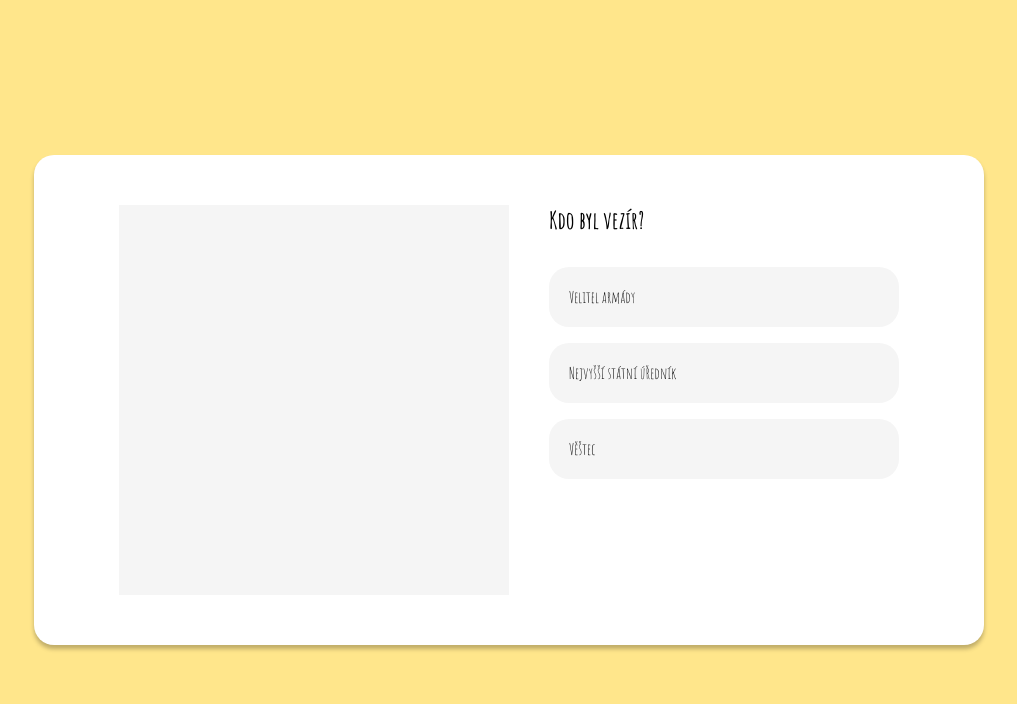
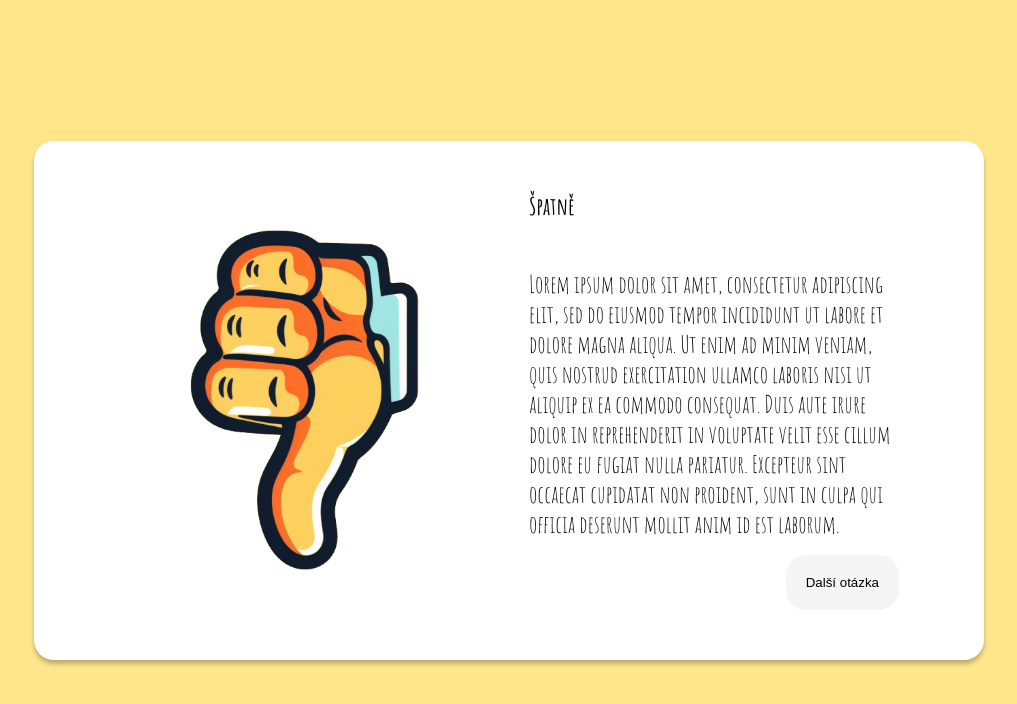
Before and after one commit to evadob/memory-game, a React (Vite) app: page /quiz/1/1 in a window 1280 px wide. Both pictures are taken after a click on the item "Velitel armády". Shown: the top 704 px of the page, without its empty margins (131-1148 px from the left). Built offline with nearby package versions, Linux system fonts and the light colour scheme.

Commit message:
feat: answers (#6)

```diff
--- a/src/pages/AnswerResult/AnswerResult.tsx
+++ b/src/pages/AnswerResult/AnswerResult.tsx
@@ -4,9 +4,14 @@ import { QuizQuestion as QuizQuestionModel } from "../../models/quiz";
 interface AnswerResultProps {
   isCorrect: boolean;
   question?: QuizQuestionModel;
+  handleNextQuestionClick: () => void;
 }
 
-export const AnswerResult = ({ isCorrect, question }: AnswerResultProps) => {
+export const AnswerResult = ({
+  isCorrect,
+  question,
+  handleNextQuestionClick,
+}: AnswerResultProps) => {
   return (
     <div className={classes.container}>
       <img
@@ -19,7 +24,9 @@ export const AnswerResult = ({ isCorrect, question }: AnswerResultProps) => {
       <div className={classes.answerContent}>
         <h2>{isCorrect ? "Správně" : "Špatně"}</h2>
         <div className={classes.answerInfo}>{question?.explanation}</div>
-        <button className={classes.answerBtn}>Další otázka</button>
+        <button className={classes.answerBtn} onClick={handleNextQuestionClick}>
+          Další otázka
+        </button>
       </div>
     </div>
   );
--- a/src/pages/Quiz/Quiz.tsx
+++ b/src/pages/Quiz/Quiz.tsx
@@ -1,4 +1,4 @@
-import { useParams } from "react-router-dom";
+import { useNavigate, useParams } from "react-router-dom";
 import quizQuestions from "../../../public/data/quizQuestions.json";
 import {
   QuizParams,
@@ -6,9 +6,12 @@ import {
 } from "../../models/quiz";
 import { AnswerResult } from "../AnswerResult/AnswerResult";
 import { QuizQuestion } from "../QuizQuestion/QuizQuestion";
+import { useState } from "react";
 
 export const Quiz = () => {
-  const { questionId } = useParams<QuizParams>();
+  const [isCorrect, setIsCorrect] = useState<boolean | null>(null);
+  const { questionId, questionSetId } = useParams<QuizParams>();
+  const navigate = useNavigate();
 
   if (!questionId) {
     throw Error("Missing question id");
@@ -18,10 +21,24 @@ export const Quiz = () => {
     (question: QuizQuestionModel) => question.id === +questionId
   );
 
-  return (
-    <>
-      <QuizQuestion question={question} />
-      {/* <AnswerResult isCorrect={false} question={question} /> */}
-    </>
+  const handleNextQuestionClick = () => {
+    setIsCorrect(null);
+    const nextQuestionId = +questionId + 1;
+    navigate(`/quiz/${questionSetId}/${nextQuestionId}`);
+  };
+
+  const handleAnswerClick = (answerIndex: number) => {
+    const result = question?.correctAnswer === answerIndex;
+    setIsCorrect(result);
+  };
+
+  return isCorrect === null ? (
+    <QuizQuestion question={question} handleAnswerClick={handleAnswerClick} />
+  ) : (
+    <AnswerResult
+      isCorrect={isCorrect}
+      question={question}
+      handleNextQuestionClick={handleNextQuestionClick}
+    />
   );
 };
--- a/src/pages/QuizQuestion/QuizQuestion.tsx
+++ b/src/pages/QuizQuestion/QuizQuestion.tsx
@@ -3,9 +3,13 @@ import classes from "./QuizQuestion.module.css";
 
 interface QuizQuestionProps {
   question?: QuizQuestionModel;
+  handleAnswerClick: (answerIndex: number) => void;
 }
 
-export const QuizQuestion = ({ question }: QuizQuestionProps) => {
+export const QuizQuestion = ({
+  question,
+  handleAnswerClick,
+}: QuizQuestionProps) => {
   return (
     <div className={classes.container}>
       <div className={classes.quizPhoto}></div>
@@ -13,7 +17,9 @@ export const QuizQuestion = ({ question }: QuizQuestionProps) => {
         <h2>{question?.question}</h2>
         <ul className={classes.quizAnswers}>
           {question?.possibleAnswers.map((answer, index) => (
-            <li key={index}>{answer}</li>
+            <li key={index} onClick={() => handleAnswerClick(index)}>
+              {answer}
+            </li>
           ))}
         </ul>
       </div>
```
